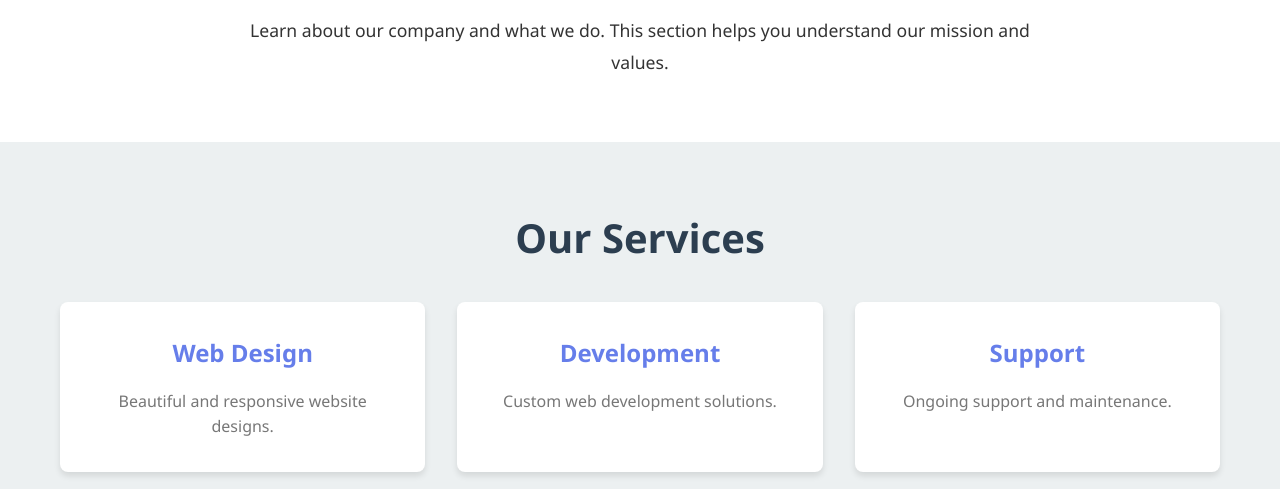
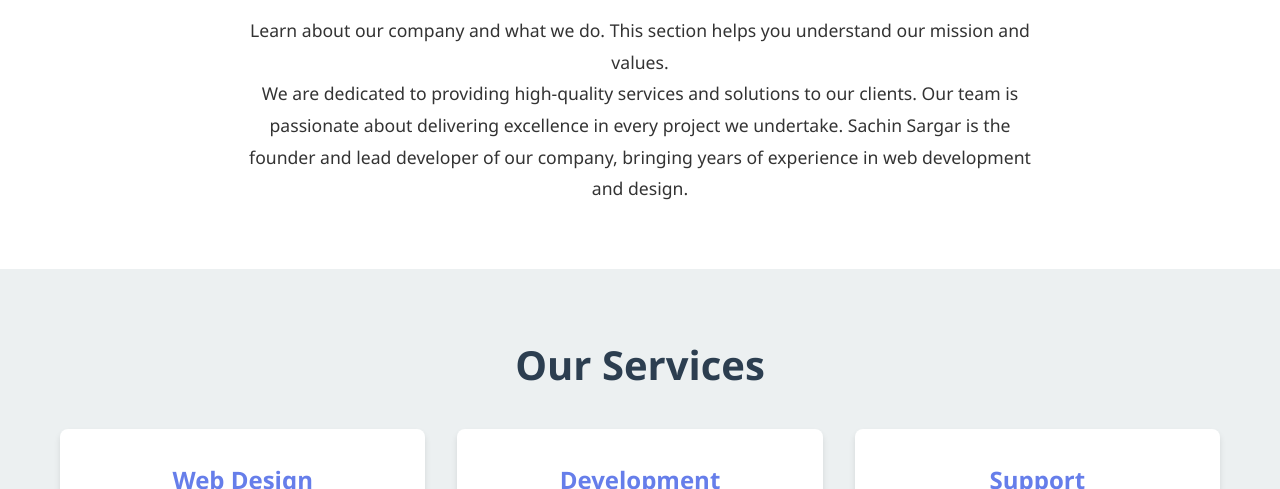
Before and after one commit to sargarsachin/Html_project, a plain HTML site: page Html_project/index.html in a window 1280 px wide. Shown: the part 611-1100 px from the top of the page. Drawn offline with Linux system fonts and the light colour scheme.

Commit message:
Added Founder Information to About Us Section

```diff
--- a/Html_project/index.html
+++ b/Html_project/index.html
@@ -34,6 +34,13 @@
           <p>
             Learn about our company and what we do. This section helps you
             understand our mission and values.
+          </p>
+          <p>
+            We are dedicated to providing high-quality services and solutions to
+            our clients. Our team is passionate about delivering excellence in
+            every project we undertake. Sachin Sargar is the founder and lead
+            developer of our company, bringing years of experience in web
+            development and design.
           </p>
         </div>
       </section>
```
